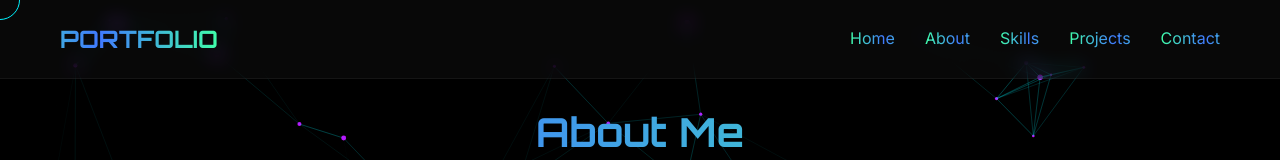
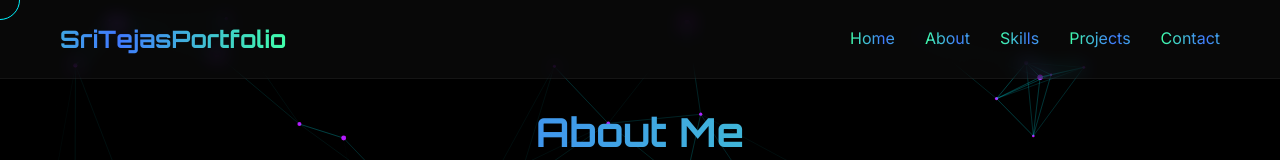
Before and after one commit to SriTejasMC/MyFolio, a website built with Vite: page about.html in a window 1280 px wide. Shown: the top 160 px of the page. Built offline with nearby package versions, Linux system fonts and the light colour scheme.

Commit message:
Update branding to SriTejasPortfolio across all pages

```diff
--- a/about.html
+++ b/about.html
@@ -5,7 +5,7 @@
     <meta charset="UTF-8" />
     <link rel="icon" type="image/svg+xml" href="/vite.svg" />
     <meta name="viewport" content="width=device-width, initial-scale=1.0" />
-    <title>About - Futuristic Portfolio</title>
+    <title>About - SriTejasPortfolio</title>
 </head>
 
 <body>
@@ -20,7 +20,7 @@
     <div id="app">
         <header class="glass-header">
             <nav class="container">
-                <div class="logo">PORTFOLIO</div>
+                <div class="logo">SriTejasPortfolio</div>
                 <ul class="nav-links">
                     <li><a href="/index.html">Home</a></li>
                     <li><a href="/about.html">About</a></li>
```
Also changed, not shown: contact.html (+2 -2 lines), projects.html (+2 -2 lines), skills.html (+2 -2 lines).
